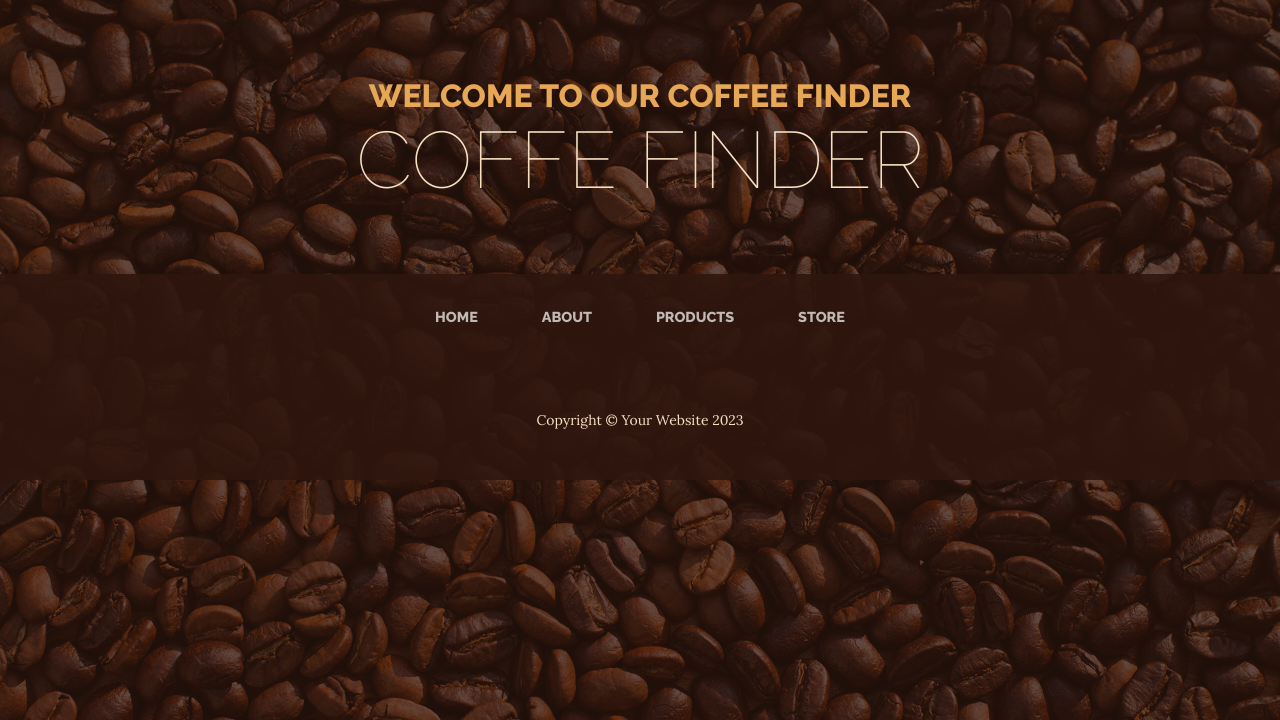
After one commit to yih97/miniproject, a Django app: template single_page/templates/single_page/base.html in a window 1280 px wide. The commit adds this page. Shown: the top 720 px of the page. Run offline with Django 4.2, Linux system fonts and the light colour scheme; the template is opened without the code that fills it, so the values that code supplies are empty; some libraries are stand-ins or nearby versions.

Commit message:
이현_4
base,footer만들었음

```diff
--- /dev/null
+++ b/single_page/templates/single_page/base.html
@@ -0,0 +1,55 @@
+<!DOCTYPE html>
+<html lang="ko">
+{% load static %}
+<head>
+    <meta charset="utf-8" />
+    <meta name="viewport" content="width=device-width, initial-scale=1, shrink-to-fit=no" />
+    <meta name="description" content="" />
+    <meta name="author" content="" />
+    <title>{% block title %}COFFE FINDER{% endblock %}</title>
+        <link rel="icon" type="image/x-icon" href="/single_page/assets/favicon.ico" />
+    <!-- Google fonts-->
+    <link href="https://fonts.googleapis.com/css?family=Raleway:100,100i,200,200i,300,300i,400,400i,500,500i,600,600i,700,700i,800,800i,900,900i" rel="stylesheet" />
+    <link href="https://fonts.googleapis.com/css?family=Lora:400,400i,700,700i" rel="stylesheet" />
+    <!-- Core theme CSS (includes Bootstrap)-->
+    <link href="{% static 'css/styles.css' %}" rel="stylesheet" />
+</head>
+<body>
+    <header>
+        <h1 class="site-heading text-center text-faded d-none d-lg-block">
+            <span class="site-heading-upper text-primary mb-3">WELCOME TO OUR COFFEE FINDER</span>
+            <span class="site-heading-lower">{% block site_heading_lower %}COFFE FINDER{% endblock %}</span>
+        </h1>
+    </header>
+    <!-- Navigation-->
+    <nav class="navbar navbar-expand-lg navbar-dark py-lg-4" id="mainNav">
+        <div class="container">
+            <a class="navbar-brand text-uppercase fw-bold d-lg-none" href="index.html">{% block navbar_brand %}COFFE FINDER{% endblock %}</a>
+            <button class="navbar-toggler" type="button" data-bs-toggle="collapse" data-bs-target="#navbarSupportedContent" aria-controls="navbarSupportedContent" aria-expanded="false" aria-label="Toggle navigation"><span class="navbar-toggler-icon"></span></button>
+            <div class="collapse navbar-collapse" id="navbarSupportedContent">
+                <ul class="navbar-nav mx-auto">
+                    <li class="nav-item px-lg-4"><a class="nav-link text-uppercase" href="index.html">{% block nav_home %}Home{% endblock %}</a></li>
+                    <li class="nav-item px-lg-4"><a class="nav-link text-uppercase" href="about.html">{% block nav_about %}About{% endblock %}</a></li>
+                    <li class="nav-item px-lg-4"><a class="nav-link text-uppercase" href="products.html">{% block nav_products %}Products{% endblock %}</a></li>
+                    <li class="nav-item px-lg-4"><a class="nav-link text-uppercase" href="store.html">{% block nav_store %}Store{% endblock %}</a></li>
+                </ul>
+            </div>
+        </div>
+    </nav>
+
+    {% block content %}
+    {% endblock %}
+
+    <footer class="footer text-faded text-center py-5">
+        <div class="container">
+            {% block footer %}
+                <p class="m-0 small">{% block footer_text %}Copyright © Your Website {% now "Y" %}{% endblock %}</p>
+            {% endblock %}
+        </div>
+    </footer>
+    <!-- Bootstrap core JS-->
+    <script src="https://cdn.jsdelivr.net/npm/bootstrap@5.2.3/dist/js/bootstrap.bundle.min.js"></script>
+    <!-- Core theme JS-->
+    <script src="{% static 'js/scripts.js' %}"></script>
+</body>
+</html>
--- /dev/null
+++ b/single_page/templates/single_page/footer.html
@@ -0,0 +1,3 @@
+<footer class="footer text-faded text-center py-5">
+<div class="container"><p class="m-0 small">Copyright &copy; Coffee Finder 2023</p></div>
+</footer>
```
Also changed, not shown: single_page/templates/single_page/landing.html (+38 -44 lines).
